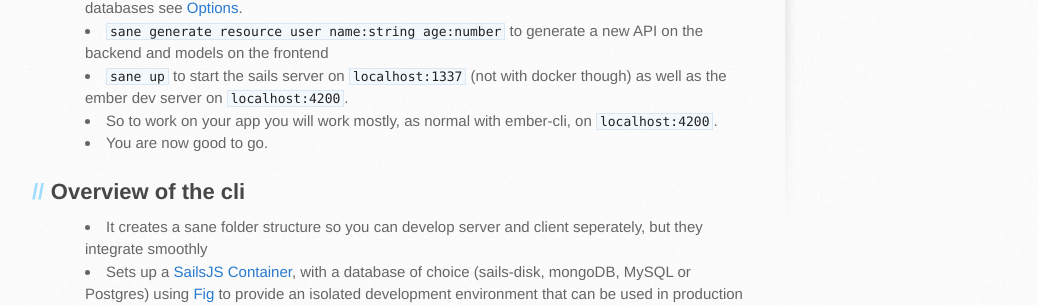
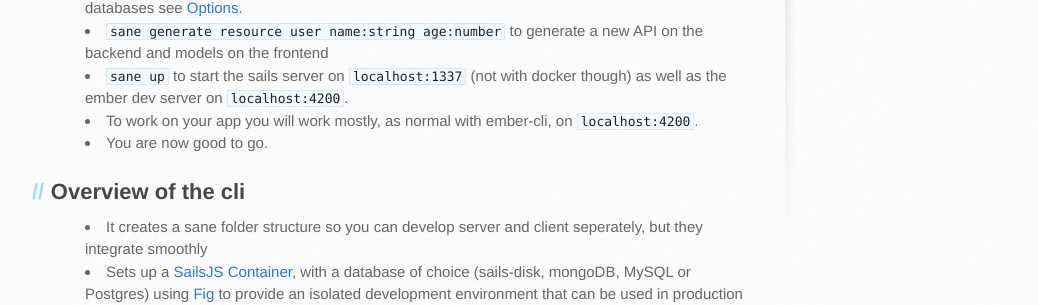
Before and after one commit to sane/sane, a Jekyll site: the page built from index.md, in a window 1280 px wide and 900 px high, scrolled down 420 px. Shown: the part 148-453 px from the top of the window, without its empty margins (105-1143 px from the left). Built offline with Jekyll 4.4.1, drawn with Linux system fonts in a browser that asks for light colours.

Commit message:
Minor text change.

```diff
--- a/index.md
+++ b/index.md
@@ -11,7 +11,7 @@ Sane - A Javascript fullstack and cli that uses two of the best frameworks, [Sai
 * `sane new project` creates a local project with [sails-disk](https://github.com/balderdashy/sails-disk). To install with [Docker](https://www.docker.com/) and production databases see [Options](#options).
 * `sane generate resource user name:string age:number` to generate a new API on the backend and models on the frontend
 * `sane up` to start the sails server on `localhost:1337` (not with docker though) as well as the ember dev server on `localhost:4200`.
-* So to work on your app you will work mostly, as normal with ember-cli, on `localhost:4200`.
+* To work on your app you will work mostly, as normal with ember-cli, on `localhost:4200`.
 * You are now good to go.
 
 
```
